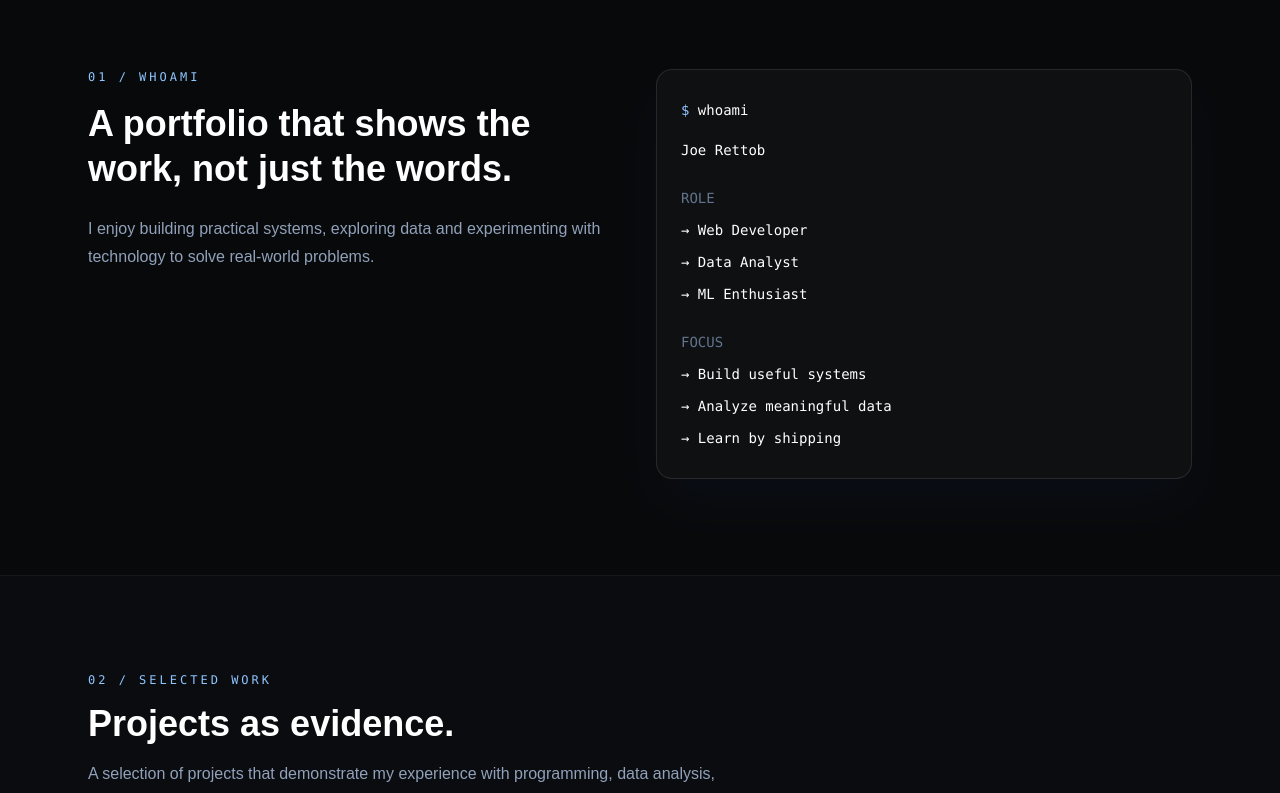
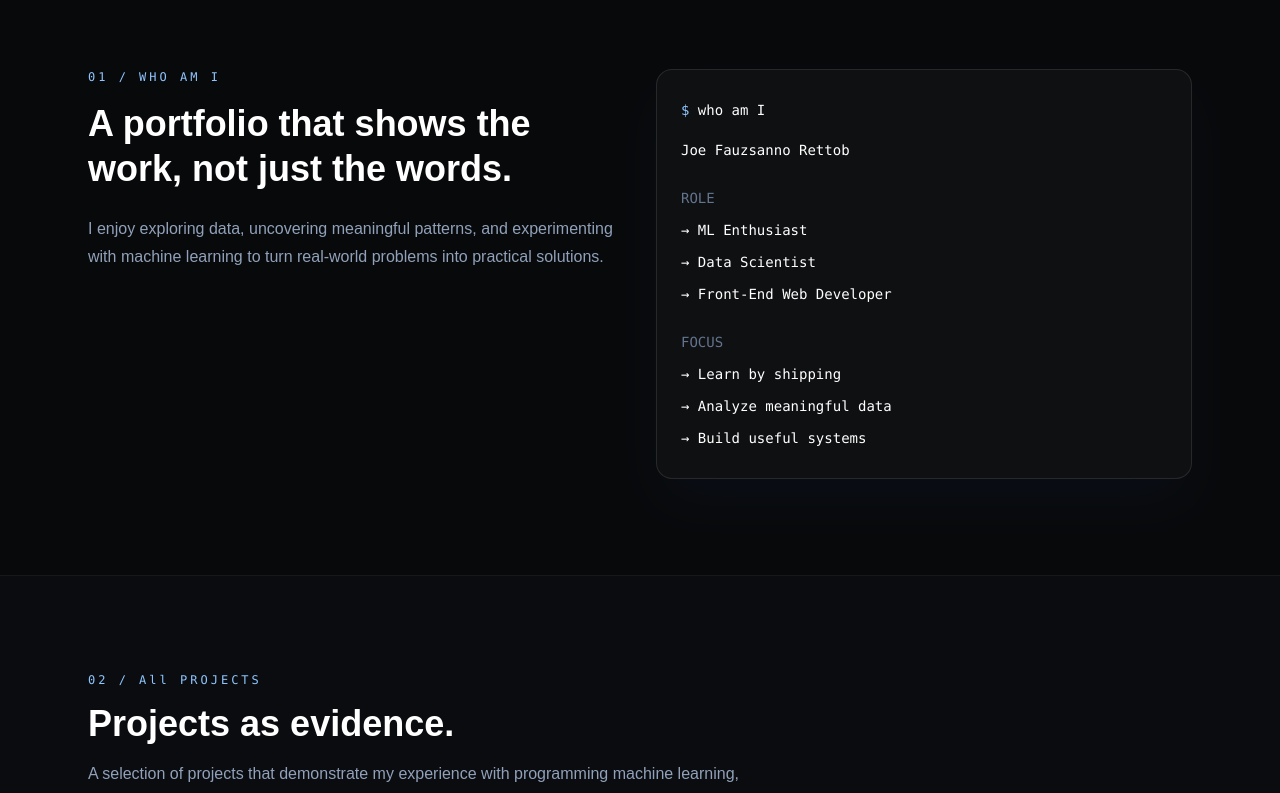
Before and after one commit to fauzsanno/Portofolio, a Next.js app: page / in a window 1280 px wide. Shown: the part 760-1553 px from the top of the page. Built offline with nearby package versions, Linux system fonts and the light colour scheme.

Commit message:
update bagian project dan belum selesai

```diff
--- a/app/page.tsx
+++ b/app/page.tsx
@@ -177,7 +177,7 @@ export default function Home() {
           <div>
 
             <p className="font-mono text-xs tracking-[0.25em] text-blue-300">
-              01 / WHOAMI
+              01 / WHO AM I
             </p>
 
 
@@ -187,8 +187,7 @@ export default function Home() {
 
 
             <p className="mt-6 max-w-xl leading-7 text-slate-400">
-              I enjoy building practical systems, exploring data and
-              experimenting with technology to solve real-world problems.
+              I enjoy exploring data, uncovering meaningful patterns, and experimenting with machine learning to turn real-world problems into practical solutions.
             </p>
 
           </div>
@@ -197,11 +196,11 @@ export default function Home() {
           <div className="rounded-2xl border border-white/10 bg-white/[0.03] p-6 font-mono text-sm leading-8 shadow-2xl shadow-blue-500/5">
 
             <div>
-              <span className="text-blue-300">$</span> whoami
+              <span className="text-blue-300">$</span> who am I
             </div>
 
             <div className="mt-2 text-white">
-              Joe Rettob
+              Joe Fauzsanno Rettob
             </div>
 
             <div className="mt-4 text-slate-500">
@@ -209,15 +208,15 @@ export default function Home() {
             </div>
 
             <div>
-              → Web Developer
+              → ML Enthusiast
             </div>
 
             <div>
-              → Data Analyst
+              → Data Scientist
             </div>
 
             <div>
-              → ML Enthusiast
+              → Front-End Web Developer
             </div>
 
             <div className="mt-4 text-slate-500">
@@ -225,7 +224,7 @@ export default function Home() {
             </div>
 
             <div>
-              → Build useful systems
+              → Learn by shipping
             </div>
 
             <div>
@@ -233,7 +232,7 @@ export default function Home() {
             </div>
 
             <div>
-              → Learn by shipping
+              → Build useful systems
             </div>
 
           </div>
@@ -253,7 +252,7 @@ export default function Home() {
         <div className="mx-auto max-w-6xl px-6">
 
           <p className="font-mono text-xs tracking-[0.25em] text-blue-300">
-            02 / SELECTED WORK
+            02 / All PROJECTS
           </p>
 
 
@@ -264,7 +263,7 @@ export default function Home() {
 
           <p className="mt-4 max-w-2xl leading-7 text-slate-400">
             A selection of projects that demonstrate my experience with
-            programming, data analysis, databases and machine learning.
+            programming machine learning, data science, and front-end web development.
           </p>
 
 
```
